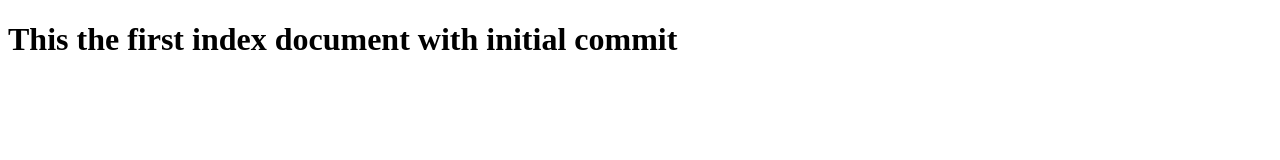
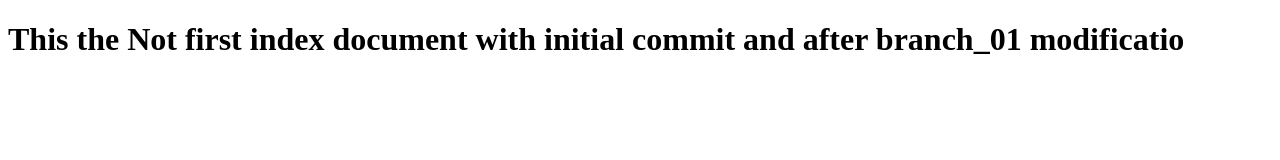
Before and after one commit to rvchandrudev/learning_git, a plain HTML site: page index.html in a window 1280 px wide. Drawn offline with Linux system fonts and the light colour scheme.

Commit message:
branch_01_initial_commit

```diff
--- a/index.html
+++ b/index.html
@@ -6,6 +6,6 @@
     <title>Index Document</title>
 </head>
 <body>
-    <h1> This the first index document with initial commit </h1>
+    <h1> This the Not first index document with initial commit and after branch_01 modificatio </h1>
 </body>
 </html>
```
